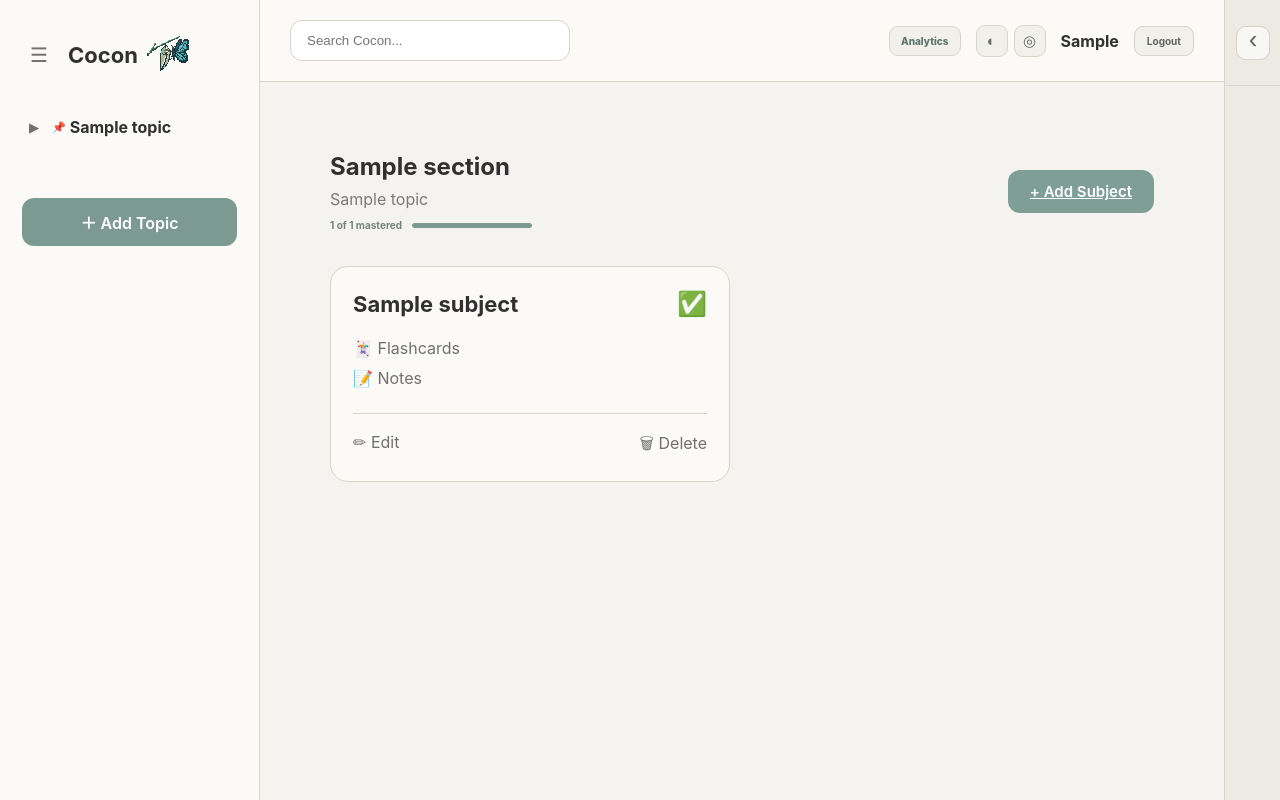
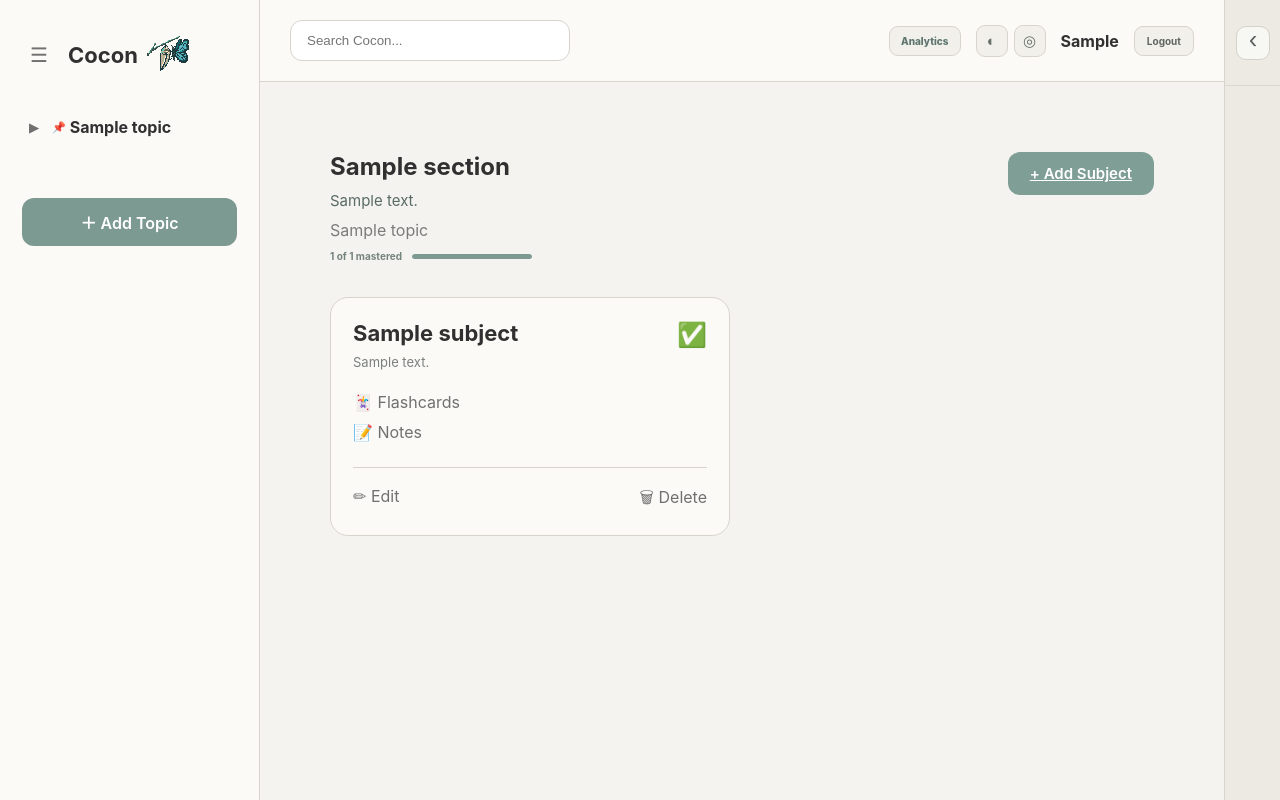
Before and after one commit to Bakzhanay/Cocon, a Django app: page /sections/1/ in a window 1280 px wide. Run offline with Django 5.2, Linux system fonts and the light colour scheme; a user stored in the database is signed in; data comes from the database, SQL or seed files in the repository; tables that the repository leaves empty hold one stand-in row (values such as "Sample post"); data that the repository does not hold is empty.

Commit message:
Add descriptions to sections and subjects

```diff
--- a/static/css/style.css
+++ b/static/css/style.css
@@ -234,10 +234,20 @@ body{
 
     justify-content:space-between;
 
-    align-items:center;
+    align-items:flex-start;
+
+    gap:28px;
 
     margin-bottom:35px;
 
+}
+
+.page-header > div{
+    min-width:0;
+}
+
+.page-header > .primary-btn{
+    flex-shrink:0;
 }
 
 
@@ -1719,6 +1729,68 @@ body{
 .page-subtitle{
     margin-top:8px;
     color:#7b7b7b;
+}
+
+.form-group textarea.form-control{
+    width:100%;
+    min-height:78px;
+    padding:14px 16px;
+    box-sizing:border-box;
+    border:1px solid #d8d8d8;
+    border-radius:12px;
+    background:#fff;
+    color:#444;
+    font:inherit;
+    font-size:15px;
+    line-height:1.5;
+    resize:vertical;
+}
+
+.form-group textarea.form-control:focus{
+    outline:none;
+    border-color:#7f9f96;
+    box-shadow:0 0 0 3px rgba(127,159,150,.14);
+}
+
+.entity-card-description{
+    display:-webkit-box;
+    overflow:hidden;
+    -webkit-box-orient:vertical;
+    -webkit-line-clamp:2;
+    max-width:620px;
+    margin:7px 0 0;
+    color:#7b817d;
+    font-size:13px;
+    font-weight:400;
+    line-height:1.45;
+    overflow-wrap:anywhere;
+}
+
+.section-card .entity-card-description{
+    margin:7px 0 0;
+    line-height:1.45;
+    white-space:normal;
+}
+
+.entity-page-description{
+    max-width:720px;
+    margin:8px 0 0;
+    color:#596a64;
+    font-size:15px;
+    line-height:1.55;
+    overflow-wrap:anywhere;
+}
+
+.subject-top{
+    align-items:flex-start;
+}
+
+.subject-title{
+    min-width:0;
+}
+
+.subject-title .entity-card-description{
+    font-size:13px;
 }
 
 
--- a/templates/base.html
+++ b/templates/base.html
@@ -13,7 +13,7 @@
 
     <link rel="icon" type="image/png" sizes="64x64" href="{% static 'images/cocon-logo.png' %}">
 
-    <link rel="stylesheet" href="{% static 'css/style.css' %}?v=6">
+    <link rel="stylesheet" href="{% static 'css/style.css' %}?v=7">
 
     <link rel="stylesheet" href="{% static 'css/right_panel.css' %}">
 
--- a/templates/topics/search_results.html
+++ b/templates/topics/search_results.html
@@ -10,10 +10,10 @@
 
     {% if subjects or notes or flashcards or sections or topics %}
     <div class="search-sections">
-        {% if subjects %}<section><h2>Subjects <span>{{ subjects|length }}</span></h2><div class="search-result-grid">{% for subject in subjects %}<a href="{% url 'topics:subject_detail' subject.id %}" class="search-result-card"><span class="result-type">Subject</span><strong>{{ subject.title }}</strong><p>{{ subject.section.topic.title }} / {{ subject.section.title }}</p></a>{% endfor %}</div></section>{% endif %}
+        {% if subjects %}<section><h2>Subjects <span>{{ subjects|length }}</span></h2><div class="search-result-grid">{% for subject in subjects %}<a href="{% url 'topics:subject_detail' subject.id %}" class="search-result-card"><span class="result-type">Subject</span><strong>{{ subject.title }}</strong><p>{% if subject.description %}{{ subject.description|truncatechars:110 }} · {% endif %}{{ subject.section.topic.title }} / {{ subject.section.title }}</p></a>{% endfor %}</div></section>{% endif %}
         {% if notes %}<section><h2>Notes <span>{{ notes|length }}</span></h2><div class="search-result-grid">{% for note in notes %}{% if note.subject %}<a href="{% url 'topics:subject_detail' note.subject.id %}" class="search-result-card">{% else %}<a href="{% url 'topics:section_detail' note.section.id %}" class="search-result-card">{% endif %}<span class="result-type">Note</span><strong>{{ note.title }}</strong><p>{{ note.content|striptags|truncatechars:110 }}</p></a>{% endfor %}</div></section>{% endif %}
         {% if flashcards %}<section><h2>Flashcards <span>{{ flashcards|length }}</span></h2><div class="search-result-grid">{% for card in flashcards %}{% if card.subject %}<a href="{% url 'flashcards:subject_flashcards' card.subject.id %}" class="search-result-card">{% else %}<a href="{% url 'flashcards:section_flashcards' card.section.id %}" class="search-result-card">{% endif %}<span class="result-type">Flashcard</span><strong>{{ card.question|truncatechars:90 }}</strong><p>{{ card.answer|truncatechars:100 }}</p></a>{% endfor %}</div></section>{% endif %}
-        {% if sections %}<section><h2>Sections <span>{{ sections|length }}</span></h2><div class="search-result-grid">{% for section in sections %}<a href="{% url 'topics:section_detail' section.id %}" class="search-result-card"><span class="result-type">Section</span><strong>{{ section.title }}</strong><p>{{ section.topic.title }}</p></a>{% endfor %}</div></section>{% endif %}
+        {% if sections %}<section><h2>Sections <span>{{ sections|length }}</span></h2><div class="search-result-grid">{% for section in sections %}<a href="{% url 'topics:section_detail' section.id %}" class="search-result-card"><span class="result-type">Section</span><strong>{{ section.title }}</strong><p>{% if section.description %}{{ section.description|truncatechars:110 }} · {% endif %}{{ section.topic.title }}</p></a>{% endfor %}</div></section>{% endif %}
         {% if topics %}<section><h2>Topics <span>{{ topics|length }}</span></h2><div class="search-result-grid">{% for topic in topics %}<a href="{% url 'topics:topic_detail' topic.id %}" class="search-result-card"><span class="result-type">Topic</span><strong>{{ topic.title }}</strong><p>Open topic</p></a>{% endfor %}</div></section>{% endif %}
     </div>
     {% elif query %}
--- a/templates/topics/section_detail.html
+++ b/templates/topics/section_detail.html
@@ -9,6 +9,10 @@
         <div>
 
             <h1>{{ section.title }}</h1>
+
+            {% if section.description %}
+            <p class="entity-page-description">{{ section.description }}</p>
+            {% endif %}
 
             <p class="page-subtitle">
 
@@ -50,6 +54,10 @@
                         {{ subject.title }}
 
                     </a>
+
+                    {% if subject.description %}
+                    <p class="entity-card-description">{{ subject.description }}</p>
+                    {% endif %}
 
                 </div>
 
--- a/templates/topics/subject_detail.html
+++ b/templates/topics/subject_detail.html
@@ -11,6 +11,9 @@
 <div class="topic-page-header">
     <div>
         <h1>{{ subject.title }}</h1>
+        {% if subject.description %}
+        <p class="entity-page-description">{{ subject.description }}</p>
+        {% endif %}
         <p class="page-subtitle">
             {{ subject.section.topic.title }} / {{ subject.section.title }}
         </p>
--- a/templates/topics/topic_detail.html
+++ b/templates/topics/topic_detail.html
@@ -34,6 +34,10 @@
             <div>
 
                 <h3>{{ section.title }}</h3>
+
+                {% if section.description %}
+                <p class="entity-card-description">{{ section.description }}</p>
+                {% endif %}
 
                 <span class="subject-count">
                     {{ section.subjects.count }} Subject{{ section.subjects.count|pluralize }}
--- a/topics/models.py
+++ b/topics/models.py
@@ -49,6 +49,12 @@ class Section(models.Model):
 
     title = models.CharField(max_length=100)
 
+    description = models.CharField(
+        max_length=240,
+        blank=True,
+        help_text="Optional short description shown below the section name.",
+    )
+
     weekly_goal_minutes = models.PositiveIntegerField(
         default=0,
         help_text="Optional weekly goal. Leave at zero to derive it from subjects.",
@@ -83,6 +89,12 @@ class Subject(models.Model):
 
     title = models.CharField(max_length=100)
 
+    description = models.CharField(
+        max_length=240,
+        blank=True,
+        help_text="Optional short description shown below the subject name.",
+    )
+
     created_at = models.DateTimeField(auto_now_add=True)
 
     # Отмечена ли тема как изученная
--- a/topics/views.py
+++ b/topics/views.py
@@ -482,12 +482,16 @@ def search(request):
 
     sections = Section.objects.filter(
         topic__user=request.user,
-        title__icontains=query,
+    ).filter(
+        Q(title__icontains=query) |
+        Q(description__icontains=query)
     )
 
     subjects = Subject.objects.filter(
         section__topic__user=request.user,
-        title__icontains=query,
+    ).filter(
+        Q(title__icontains=query) |
+        Q(description__icontains=query)
     )
 
     flashcards = Flashcard.objects.filter(
```
Also changed, not shown: templates/topics/add_section.html (+7 -0 lines), templates/topics/add_subject.html (+7 -0 lines), templates/topics/edit_section.html (+7 -0 lines), templates/topics/edit_subject.html (+7 -0 lines), topics/forms.py (+18 -2 lines), topics/tests.py (+89 -3 lines), topics/migrations/0005_section_description_subject_description.py (added).
